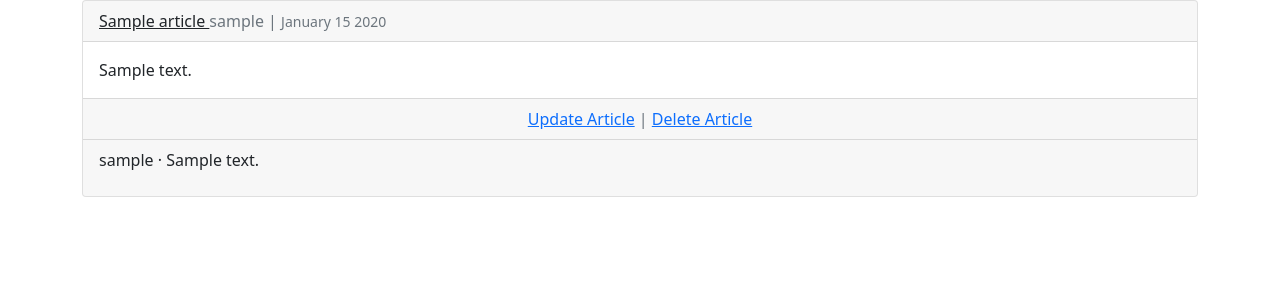
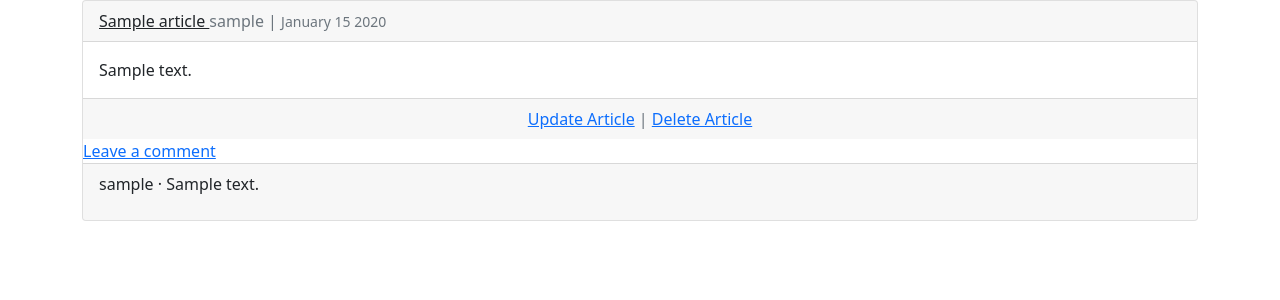
Before and after one commit to StelIify/Newspaper, a Django app: page /article/1/ in a window 1280 px wide. Shown: the part 56-356 px from the top of the page. Run offline with Django 3.2, Linux system fonts and the light colour scheme; a user stored in the database is signed in; tables that the repository leaves empty hold one stand-in row (values such as "Sample post"); parts of the project's set-up code (start-up, migrations or seed data) failed here and were passed over.

Commit message:
added comments for articles

```diff
--- a/accounts/models.py
+++ b/accounts/models.py
@@ -15,6 +15,3 @@ class Profile(models.Model):
 
     def __str__(self):
         return f'{self.user.username} Profile'
-
-    def save(self, **kwargs):
-        pass
--- a/articles/templates/articles/article_details.html
+++ b/articles/templates/articles/article_details.html
@@ -12,6 +12,7 @@
         <div class="card-footer text-center text-muted">
             <a href="{% url 'article_update' article.id %}">Update Article</a> | <a href="{% url 'article_delete' article.id %}">Delete Article</a>
         </div>
+        <a href="{% url 'article_comment' article.id %}"> Leave a comment </a>
         <div class="card-footer">
             {% for comment in article.comments.all %}
              <p>
--- a/articles/urls.py
+++ b/articles/urls.py
@@ -1,5 +1,6 @@
 from django.urls import path
-from .views import ArticlesPageView, ArticleDetailView, ArticleCreateView, ArticleUpdateView, ArticleDeleteView
+from .views import ArticlesPageView, ArticleDetailView, ArticleCreateView, ArticleUpdateView, ArticleDeleteView, \
+    CommentCreateView
 
 urlpatterns = [
     path('articles/', ArticlesPageView.as_view(), name='articles'),
@@ -7,5 +8,5 @@ urlpatterns = [
     path('article/new/', ArticleCreateView.as_view(), name='article_new'),
     path('article/update/<int:pk>/', ArticleUpdateView.as_view(), name='article_update'),
     path('article/delete/<int:pk>/', ArticleDeleteView.as_view(), name='article_delete'),
-
+    path('article/<int:pk>/comment/', CommentCreateView.as_view(), name='article_comment'),
 ]
--- a/articles/views.py
+++ b/articles/views.py
@@ -1,5 +1,5 @@
-from django.shortcuts import render
-from .models import Article
+from django.shortcuts import render, get_object_or_404
+from .models import Article, Comment
 from django.views.generic import ListView, DetailView, CreateView, UpdateView, DeleteView
 from django.urls import reverse_lazy
 from django.contrib.auth.mixins import LoginRequiredMixin, UserPassesTestMixin
@@ -45,3 +45,14 @@ class ArticleDeleteView(LoginRequiredMixin, UserPassesTestMixin, DeleteView):
     def test_func(self):
         obj = self.get_object()
         return obj.author == self.request.user
+
+
+class CommentCreateView(CreateView):
+    model = Comment
+    template_name = 'articles/comment_create.html'
+    fields = ['comment']
+
+    def form_valid(self, form):
+        form.instance.author = self.request.user
+        form.instance.article_id = self.kwargs.get('pk')
+        return super().form_valid(form)
--- a/config/settings.py
+++ b/config/settings.py
@@ -124,7 +124,7 @@ STATIC_URL = '/static/'
 CRISPY_ALLOWED_TEMPLATE_PACKS = "bootstrap5"
 CRISPY_TEMPLATE_PACK = "bootstrap5"
 
-AUTH_USER_MODEL = 'accounts.CustomUSer'
+AUTH_USER_MODEL = 'accounts.CustomUser'
 AUTHENTICATION_BACKENDS = ['accounts.backends.EmailBackend']
 EMAIL_BACKEND = 'django.core.mail.backends.console.EmailBackend'
 
--- a/manage.py
+++ b/manage.py
@@ -1,4 +1,4 @@
-#!/usr/bin/env python
+#!/usr/bin/.env python
 """Django's command-line utility for administrative tasks."""
 import os
 import sys
```
Also changed, not shown: articles/templates/articles/comment_create.html (added, +9 -0 lines), accounts/admin.py (line endings or trailing spaces).
